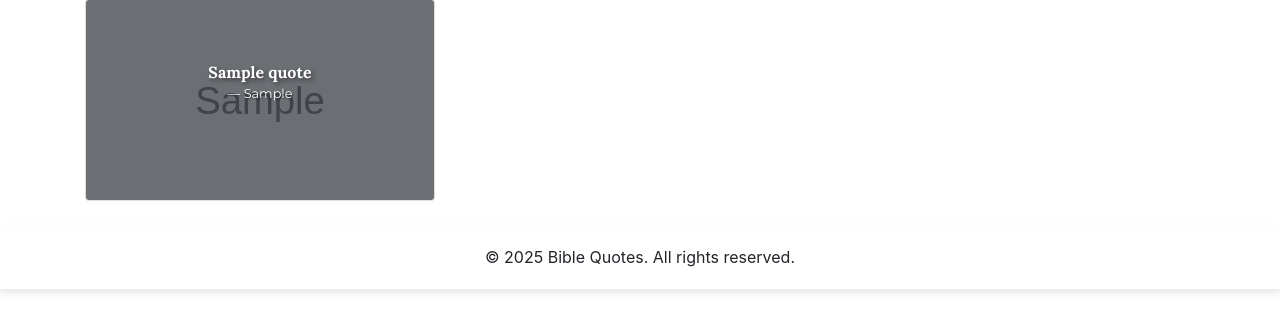
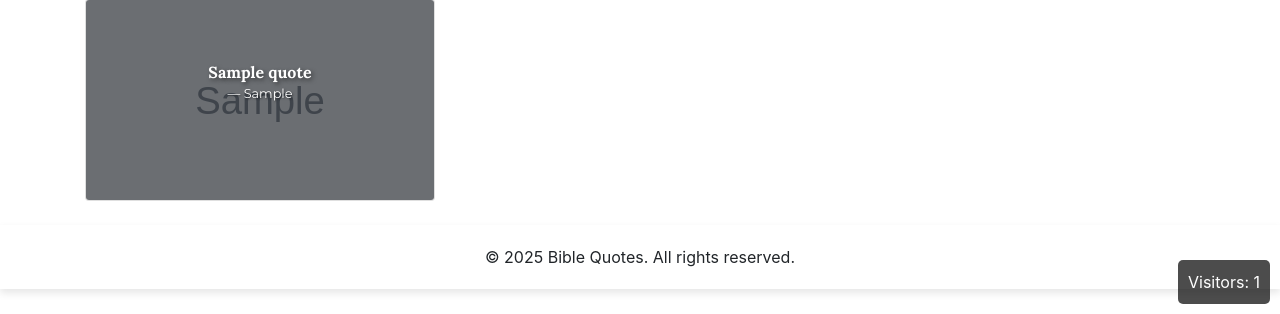
Before and after one commit to jeez-grammer/bible_app, a Flask app: template app/templates/index.html in a window 1280 px wide. Shown: the part 486-800 px from the top of the page. Run offline with Flask 3, Linux system fonts and the light colour scheme; the template is opened without the code that fills it: most values are stand-ins (such as "Sample title", 1, 10 or a date in 2020); grey boxes marked "Sample" are stand-in pictures; some libraries are stand-ins or nearby versions.

Commit message:
Update Vercel Commit

```diff
--- a/app/templates/index.html
+++ b/app/templates/index.html
@@ -3,11 +3,14 @@
 <head>
     <meta charset="UTF-8">
     <meta name="viewport" content="width=device-width, initial-scale=1.0">
+    <meta name="description" content="Daily Bible Dose - Inspirational Bible quotes and reflections.">
+    <meta name="keywords" content="Bible, Quotes, Reflections, Inspirational, Daily, Bible Daily Dose">
+    <meta name="author" content="jeez-grammer">
     <link rel="stylesheet" href="{{ url_for('static', filename='css/styles.css') }}">
     <link rel="stylesheet" href="https://stackpath.bootstrapcdn.com/bootstrap/4.5.2/css/bootstrap.min.css">
     <link href="https://fonts.googleapis.com/css2?family=Roboto:wght@400;700&family=Lora:wght@400;700&family=Montserrat:wght@400;700&family=Merriweather:wght@400;700&display=swap" rel="stylesheet">
     <link rel="stylesheet" href="https://cdnjs.cloudflare.com/ajax/libs/font-awesome/5.15.3/css/all.min.css">
-    <title>Daily Bible Dose</title>
+    <title>Bible Daily Dose</title>
 </head>
 <body>
     <header class="glass-header">
@@ -15,7 +18,8 @@
             <h1 class="text-center">Daily Bible Dose</h1>
         </div>
     </header>
-    <div class="container mt-5">
+    <main class="container mt-5">
+        <section id="carouselSection">
             <div id="carouselExampleIndicators" class="carousel slide" data-ride="carousel">
                 <ol class="carousel-indicators">
                     {% for item in data[:3] %}
@@ -44,7 +48,9 @@
                     <span class="sr-only">Next</span>
                 </a>
             </div>
+        </section>
         <hr class="my-4">
+        <section id="quotesSection">
             <div class="row">
                 {% for item in data[3:] %}
                     <div class="col-md-4 mb-4">
@@ -60,7 +66,8 @@
                     </div>
                 {% endfor %}
             </div>
-    </div>
+        </section>
+    </main>
     <footer class="glass-footer">
         <div class="container text-center">
             <p>&copy; 2025 Bible Quotes. All rights reserved.</p>
@@ -95,6 +102,11 @@
         </div>
     </div>
 
+    <!-- Floating Visitor Counter -->
+    <div id="visitorCounter" class="floating-counter">
+        Visitors: <span id="visitorCount">0</span>
+    </div>
+
     <script src="https://code.jquery.com/jquery-3.5.1.slim.min.js"></script>
     <script src="https://cdn.jsdelivr.net/npm/@popperjs/core@2.5.4/dist/umd/popper.min.js"></script>
     <script src="https://stackpath.bootstrapcdn.com/bootstrap/4.5.2/js/bootstrap.min.js"></script>
@@ -111,6 +123,26 @@
             modal.find('#modalVerse').text(verse);
             modal.find('#modalReflection').text(reflection);
         });
+
+        // Visitor Counter
+        document.addEventListener('DOMContentLoaded', function() {
+            var visitorCount = localStorage.getItem('visitorCount') || 0;
+            visitorCount++;
+            localStorage.setItem('visitorCount', visitorCount);
+            document.getElementById('visitorCount').textContent = visitorCount;
+        });
     </script>
+    <style>
+        .floating-counter {
+            position: fixed;
+            bottom: 10px;
+            right: 10px;
+            background: rgba(0, 0, 0, 0.7);
+            color: #fff;
+            padding: 10px;
+            border-radius: 5px;
+            z-index: 1000;
+        }
+    </style>
 </body>
 </html>
```
Lines whose indentation alone changed are shown as unchanged.
